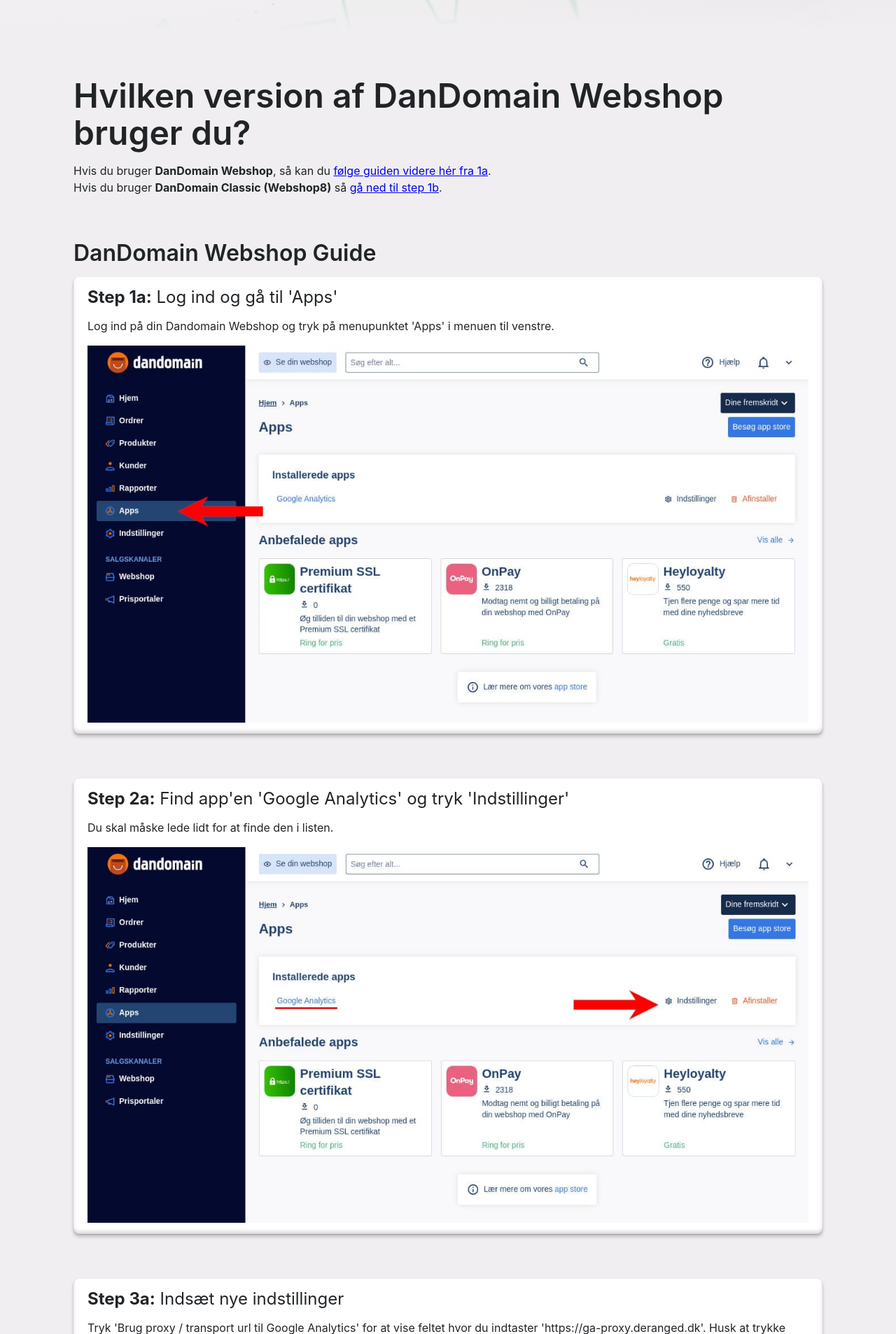
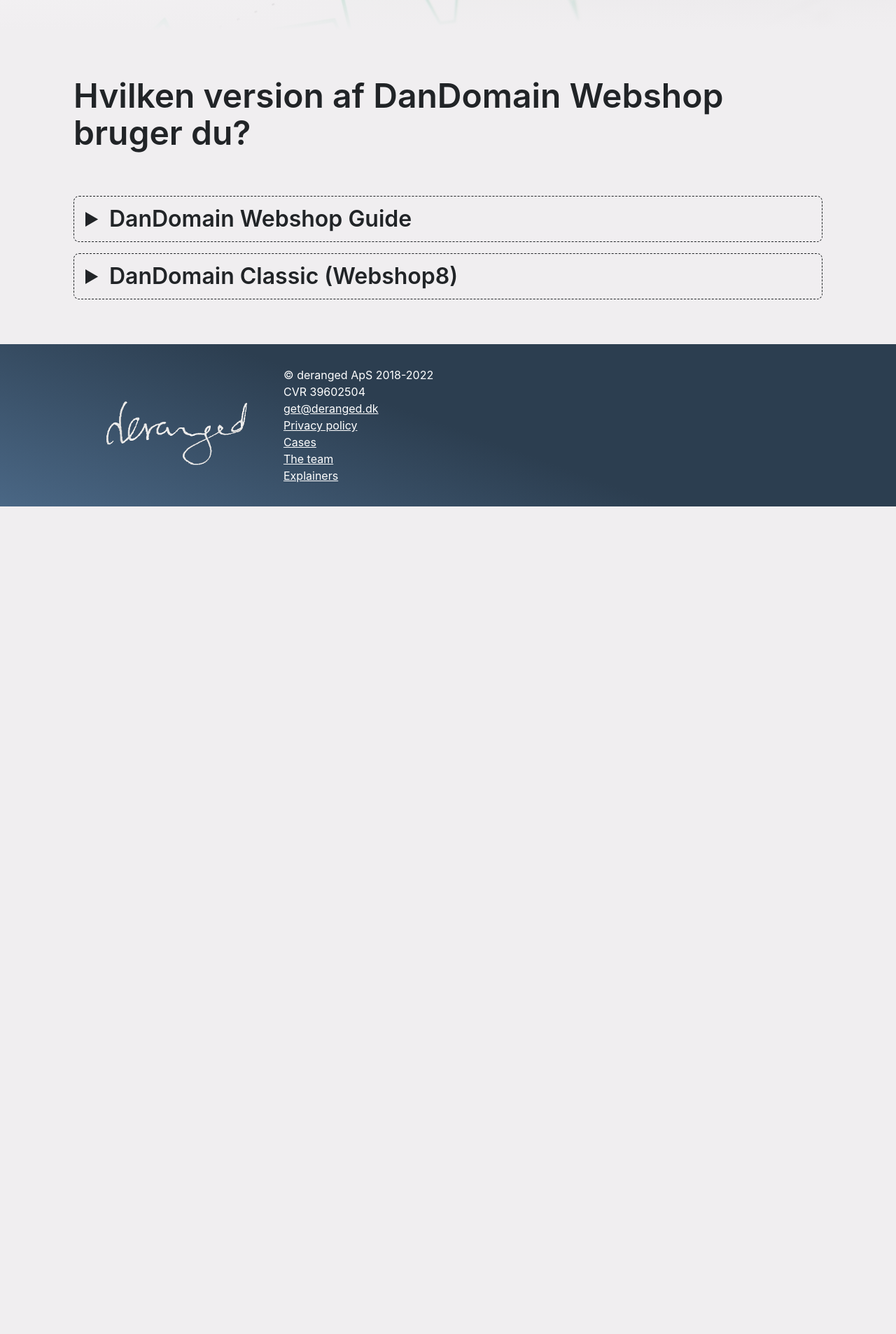
Before and after one commit to derangeddk/deranged.dk, a Jekyll site: the page built from da/fix-analytics/dandomain/index.html, in a window 1280 px wide. Shown: the part 414-2321 px from the top of the page at 70% size. Built offline with Jekyll 4.4.1, drawn with Linux system fonts in a browser that asks for light colours; some of the changed text lies outside the part shown.

Commit message:
Use detail tags to make the 2 different guides expand and collabsible

```diff
--- a/_sass/fix-analytics/button.scss
+++ b/_sass/fix-analytics/button.scss
@@ -19,12 +19,18 @@
     outline-offset: -3px;
     transition: outline 0.15s;
 
+    &:hover,
+    &:focus {
+        outline-color: $font-off-black;
+    }
+
     &.button--dark {
         border-color: white;
-    }
 
-    &:hover, &:focus {
-        outline-color: white;
+        &:hover,
+        &:focus {
+            outline-color: white;
+        }
     }
 }
 
--- a/da/fix-analytics/dandomain/index.html
+++ b/da/fix-analytics/dandomain/index.html
@@ -17,20 +17,16 @@
 
 <div class="container u-mb-lg">
   <section>
-    <h2 class="heading heading--medium u-mb-md">
+    <h2 class="heading heading--medium u-mb-lg">
       Hvilken version af DanDomain Webshop bruger du?
     </h2>
-    <p>
-      Hvis du bruger <strong>DanDomain Webshop</strong>, så kan du <a href="#1a">følge guiden videre hér fra 1a</a>.<br>
-      Hvis du bruger <strong>DanDomain Classic (Webshop8)</strong> så <a href="#1b">gå ned til step 1b</a>.
-    </p>
-  </section>
 
-  <section class="u-mt-lg">
-    <h2 class="heading heading--small u-mb-md">
+    <!-- Guide #1 -->
+    <details>
+      <summary class="button button--dashed heading heading--small" id="dandomain-webshop-guide">
         DanDomain Webshop Guide
-    </h2>
-    <div class="card">
+      </summary>
+      <div class="card u-mt-md">
         <div class="card__body">
           <h3 class="card__header heading--x-small" id="1a">
             <strong>Step 1a:</strong> Log ind og gå til 'Apps'
@@ -71,13 +67,15 @@
           </a>
         </div>
       </div>
-  </section>
+    </details>
 
-  <section class="u-mt-lg">
-    <h2 class="heading heading--small u-mb-md">
+
+    <!-- Guide #2 -->
+    <details class="u-mt-md">
+      <summary class="button button--dashed heading heading--small" id="dandomain-classic-guide">
         DanDomain Classic (Webshop8)
-    </h2>
-    <div class="card">
+      </summary>
+      <div class="card u-mt-md">
         <div class="card__body">
           <h3 class="card__header heading--x-small" id="1b">
             <strong>Step 1b:</strong> Log ind og gå til 'Shopindstillinger'
@@ -118,5 +116,6 @@
           </a>
         </div>
       </div>
+    </details>
   </section>
 </div>
```
Lines whose indentation alone changed are shown as unchanged.
